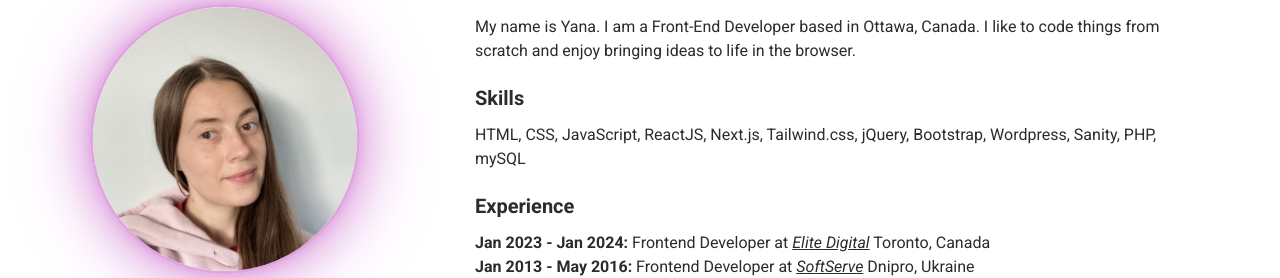
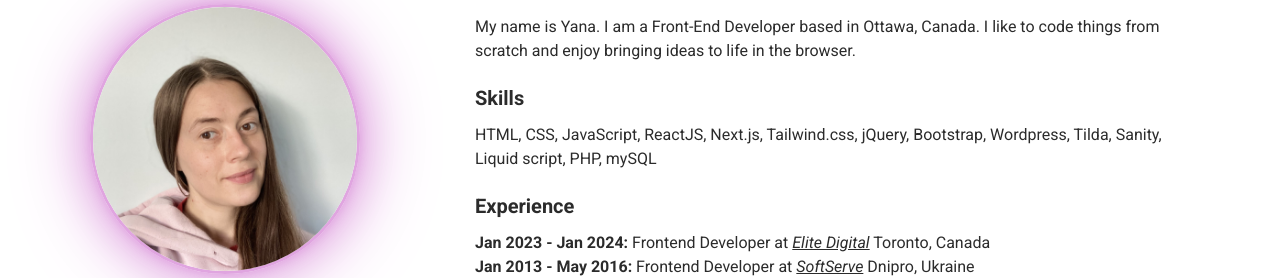
Before and after one commit to YanaKrukovets/yana_krukovets_portfolio, a Next.js app: page / in a window 1280 px wide. Shown: the part 885-1163 px from the top of the page. Built offline with nearby package versions, Linux system fonts and the light colour scheme; a web font is replaced by a local one.

Commit message:
accesability fix

```diff
--- a/components/About.js
+++ b/components/About.js
@@ -31,7 +31,7 @@ const About = () => {
           </h3>
           <p>
             HTML, CSS, JavaScript, ReactJS, Next.js, Tailwind.css, jQuery,
-            Bootstrap, Wordpress, Sanity, PHP, mySQL
+            Bootstrap, Wordpress, Tilda, Sanity, Liquid script, PHP, mySQL
           </p>
 
           <h3 className="pb-[10px] pt-[20px] text-[20px]">
--- a/components/Header.js
+++ b/components/Header.js
@@ -199,6 +199,7 @@ export default function Header() {
                 role="button"
                 ref={dropdown}
                 id="nav-button"
+                aria-label="mobile menu"
                 className={`${mobileNavExpanded ? "open" : ""} nav-button`}
                 onClick={() => {
                   setMobileNavExpanded(!mobileNavExpanded);
--- a/components/HomeBanner.js
+++ b/components/HomeBanner.js
@@ -11,7 +11,6 @@ const HeaderBanner = () => {
             className="text-center font-roboto welcome md:mt-[40%]"
             id="welcome"
           >
-            <img />
             <h1 className="text-[40px] leading-[85px] md:text-[35px] md:leading-[60px] sm:text-[30px] sm:leading-[40px] md:mt-[30px]">
               Hello! My name is Yana
             </h1>
--- a/components/Navbar.js
+++ b/components/Navbar.js
@@ -147,6 +147,7 @@ export default function Navbar() {
                 role="button"
                 ref={dropdown}
                 id="nav-button"
+                aria-label="mobile menu"
                 className={`${mobileNavExpanded ? "open" : ""} nav-button`}
                 onClick={() => {
                   setMobileNavExpanded(!mobileNavExpanded);
```
